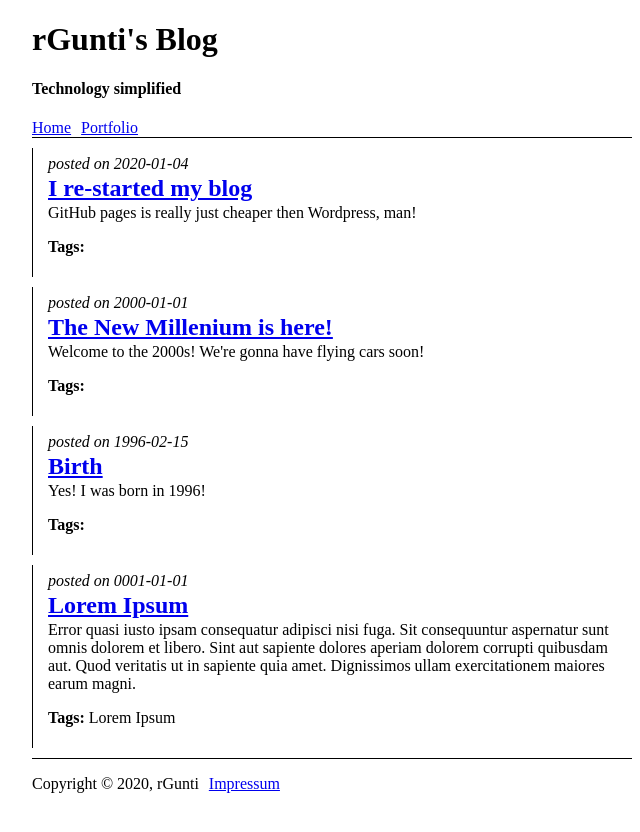
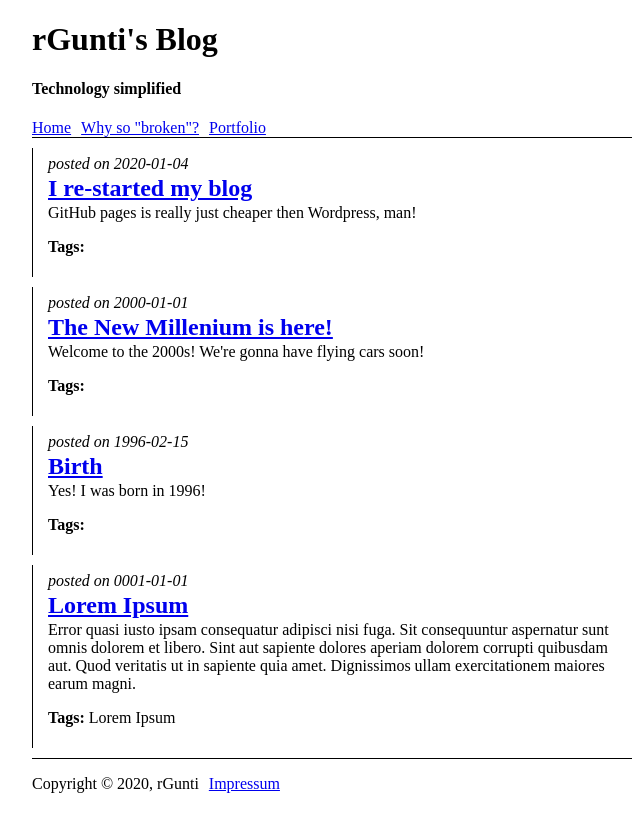
Before and after one commit to rGunti/blog-rgunti, a Jekyll site: the page built from index.html, in a window 1280 px wide. Shown: the top 832 px of the page, without its empty margins (308-948 px from the left). Built offline with Jekyll 4.4.1, drawn with Linux system fonts in a browser that asks for light colours.

Commit message:
Added a link to the "Why so broken" page

```diff
--- a/_layouts/default.html
+++ b/_layouts/default.html
@@ -20,6 +20,7 @@
             <!--
             <li><a href="/projects">Projects</a></li>
             -->
+            <li><a href="/pages/why-so-broken">Why so "broken"?</a></li>
             <li><a href="https://raphael.guntersweiler.net">Portfolio</a></li>
         </ul>
     </nav>
```
